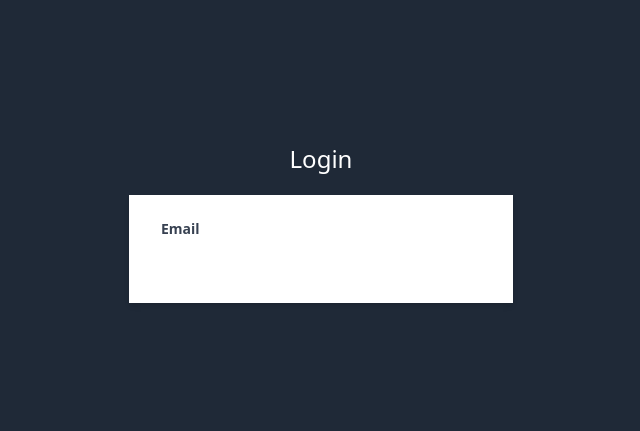
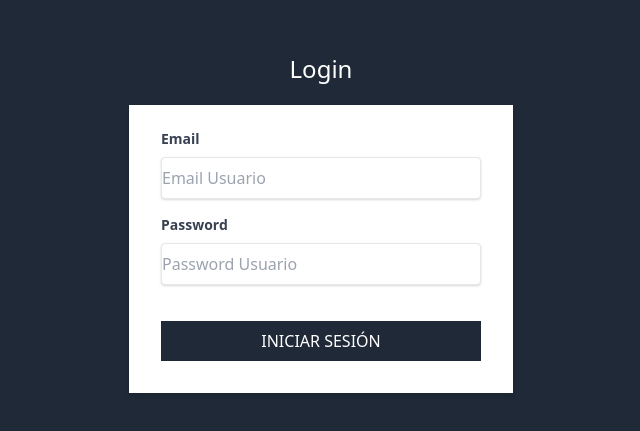
Before and after one commit to mriveros/react_crm, a Next.js app in the folder crmcliente/: page /login in a window 1280 px wide. Shown: the part 169-600 px from the top of the page, without its empty margins (319-959 px from the left). Built offline with nearby package versions, Linux system fonts and the light colour scheme.

Commit message:
modified:   pages/login.js

```diff
--- a/crmcliente/pages/login.js
+++ b/crmcliente/pages/login.js
@@ -1,7 +1,7 @@
 import React from "react";
 import Layout from "../components/Layout";
 
-const Login = () =>{
+const Login = () => {
     return (
         <>
             <Layout>
@@ -10,13 +10,30 @@ const Login = () =>{
                     <div className="w-full max-w-sm">
                         <form
                             className="bg-white rounted shadow-md px-8 pt-6 pb-8 mb-4">
-                    <div>
-                        <label className="block text-gray-700 text-sm font-bold mb-2" htmlFor="nombre" >
+                            <div className="mb-4">
+                                <label className="block text-gray-700 text-sm font-bold mb-2" htmlFor="email" >
                                     Email
                                 </label>
-                        <input
+                                <input className="shadow appearance-none border rounded w-full py-2 px3 text-gray-700 leading-tigth focus:outline-none focus:shadow-outline"
+                                    id="email"
+                                    type="email"
+                                    placeholder="Email Usuario"
                                 />
                             </div>
+                            <div className="mb-4">
+                                <label className="block text-gray-700 text-sm font-bold mb-2" htmlFor="password" >
+                                    Password
+                                </label>
+                                <input className="shadow appearance-none border rounded w-full py-2 px3 text-gray-700 leading-tigth focus:outline-none focus:shadow-outline"
+                                    id="password"
+                                    type="password"
+                                    placeholder="Password Usuario"
+                                />
+                            </div>
+                            <input
+                                type="submit" className="bg-gray-800 w-full mt-5 p-2 text-white uppercase hover:bg-gray-700"
+                                value="Iniciar Sesión"
+                            />
                         </form>
                     </div>
                 </div>
```
Lines whose indentation alone changed are shown as unchanged.
